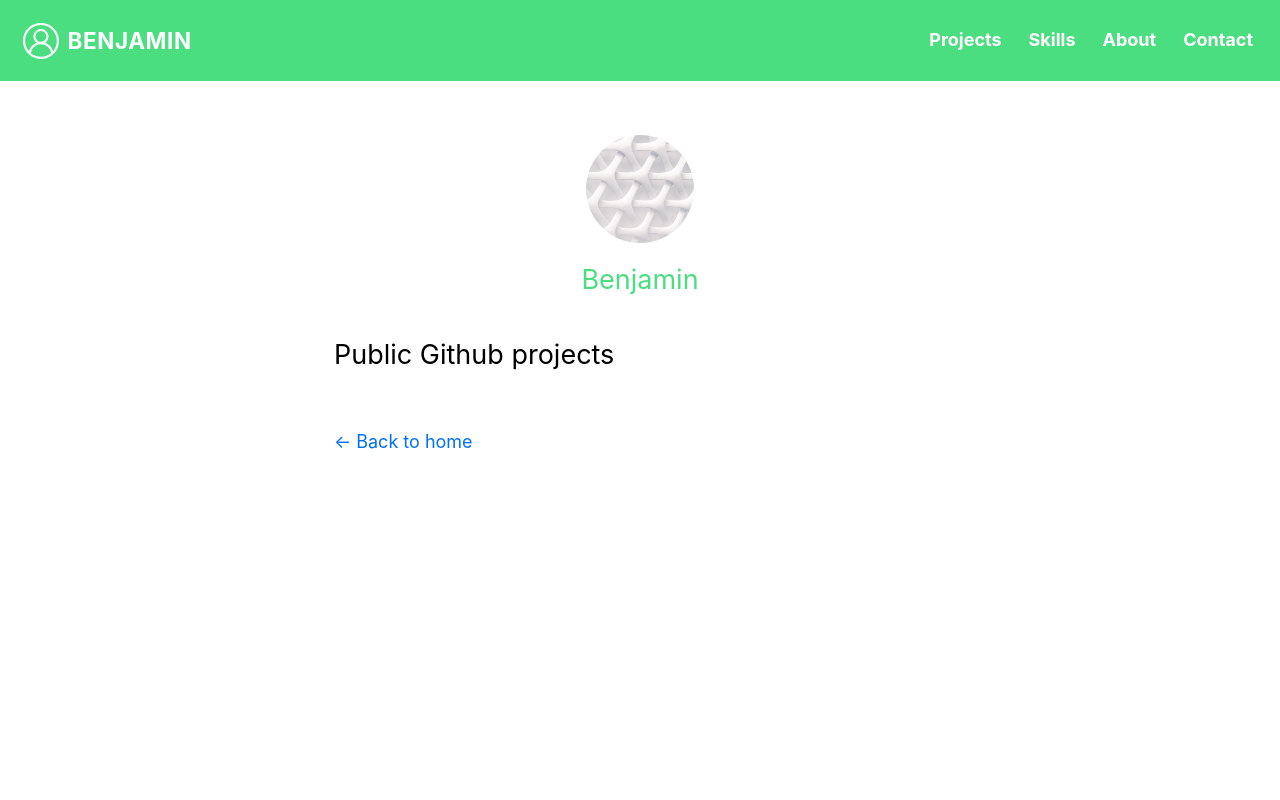
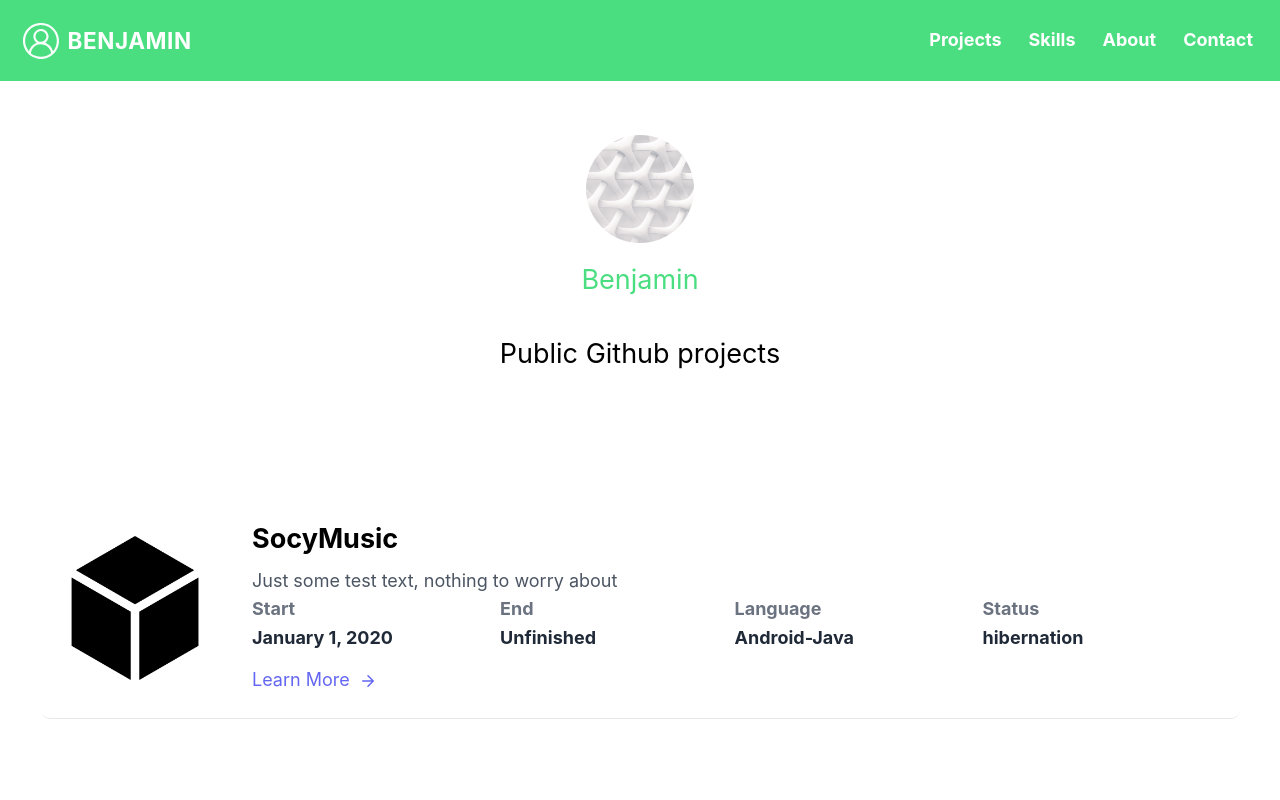
Before and after one commit to Benji377/home, a Next.js app: page /projects in a window 1280 px wide. Shown: the top 800 px of the page. Built offline with nearby package versions, Linux system fonts and the light colour scheme.

Commit message:
Added styling and project-module

```diff
--- a/components/date.js
+++ b/components/date.js
@@ -1,6 +1,9 @@
 import { parseISO, format } from 'date-fns';
 
 export default function Date({ dateString }) {
+  if (typeof dateString === "string" && dateString.trim().length === 0) {
+    return "Unfinished";
+  }
   const date = parseISO(dateString);
   return <time dateTime={dateString}>{format(date, 'LLLL d, yyyy')}</time>;
 }
--- a/components/layout.module.css
+++ b/components/layout.module.css
@@ -1,5 +1,4 @@
 .container {
-  max-width: 36rem;
   padding: 0 1rem;
   margin: 3rem auto 6rem;
 }
@@ -12,6 +11,11 @@
 
 .backToHome {
   margin: 3rem 0 0;
+  width: 36rem;
+  display: flex;
+  flex-direction: column;
+  align-items: center;
+
 }
 
 .nameColor {
--- /dev/null
+++ b/lib/projects.js
@@ -0,0 +1,44 @@
+import fs from 'fs';
+import path from 'path';
+import matter from 'gray-matter';
+import { remark } from 'remark';
+import html from 'remark-html';
+
+const projectsDirectory = path.join(process.cwd(), 'projects');
+
+export function getSortedProjectsData() {
+  // Get file names under /posts
+  const fileNames = fs.readdirSync(projectsDirectory);
+  const allProjectsData = fileNames.map((fileName) => {
+    // Remove ".md" from file name to get id
+    const id = fileName.replace(/\.md$/, '');
+
+    // Read markdown file as string
+    const fullPath = path.join(projectsDirectory, fileName);
+    const fileContents = fs.readFileSync(fullPath, 'utf8');
+
+    // Use gray-matter to parse the post metadata section
+    const matterResult = matter(fileContents);
+
+    // Markdown content
+    const content = matterResult.content;
+
+    // Combine the data with the id
+    return {
+      id,
+      content,
+      ...matterResult.data,
+    };
+  });
+
+  // Sort posts by date
+  return allProjectsData.sort(({ startdate: a }, { startdate: b }) => {
+    if (a < b) {
+      return 1;
+    } else if (a > b) {
+      return -1;
+    } else {
+      return 0;
+    }
+  });
+}
--- a/pages/about.js
+++ b/pages/about.js
@@ -8,10 +8,9 @@ export default function Projects() {
             <Head>
                 <title>{siteTitle}</title>
             </Head>
-            <section className={`${utilStyles.headingMd} ${utilStyles.padding1px}`}>
+            <section className={utilStyles.centeredItems}>
                 <h2 className={utilStyles.headingLg}>About me</h2>
-                <ul className={utilStyles.list}>
-                </ul>
+                <h1>COMING SOON</h1>
             </section>
         </Layout>
     );
--- a/pages/contact.js
+++ b/pages/contact.js
@@ -8,10 +8,9 @@ export default function Projects() {
             <Head>
                 <title>{siteTitle}</title>
             </Head>
-            <section className={`${utilStyles.headingMd} ${utilStyles.padding1px}`}>
+            <section className={utilStyles.centeredItems}>
                 <h2 className={utilStyles.headingLg}>Contact me</h2>
-                <ul className={utilStyles.list}>
-                </ul>
+                <h1>COMING SOON</h1>
             </section>
         </Layout>
     );
--- a/pages/index.js
+++ b/pages/index.js
@@ -20,14 +20,14 @@ export default function Home({ allPostsData }) {
       <Head>
         <title>{siteTitle}</title>
       </Head>
-      <section className={utilStyles.headingMd}>
+      <section className={`${utilStyles.headingMd} ${utilStyles.maxwidth}`}>
         <p>Hi, I'm Benji, a curious developer learning Next.JS</p>
         <p>
           (This is a sample website - you’ll be building a site like this on{' '}
           <a href="https://nextjs.org/learn">our Next.js tutorial</a>.)
         </p>
       </section>
-      <section className={`${utilStyles.headingMd} ${utilStyles.padding1px}`}>
+      <section className={`${utilStyles.headingMd} ${utilStyles.padding1px} ${utilStyles.maxwidth}`}>
         <h2 className={utilStyles.headingLg}>Blog</h2>
         <ul className={utilStyles.list}>
           {allPostsData.map(({ id, date, title }) => (
--- a/pages/posts/[id].js
+++ b/pages/posts/[id].js
@@ -29,7 +29,7 @@ export default function Post({ postData }) {
       <Head>
         <title>{postData.title}</title>
       </Head>
-      <article>
+      <article className={utilStyles.maxwidth}>
         <h1 className={utilStyles.headingXl}>{postData.title}</h1>
         <div className={utilStyles.lightText}>
           <Date dateString={postData.date} />
--- a/pages/projects.js
+++ b/pages/projects.js
@@ -1,16 +1,75 @@
 import Head from 'next/head';
 import Layout, { siteTitle } from '../components/layout';
 import utilStyles from '../styles/utils.module.css';
+import { getSortedProjectsData } from '../lib/projects';
+import Link from 'next/link';
+import Date from '../components/date';
 
-export default function Projects() {
+export async function getStaticProps() {
+    const allProjectsData = getSortedProjectsData();
+    return {
+        props: {
+            allProjectsData,
+        },
+    };
+}
+
+export default function Projects({ allProjectsData }) {
     return (
-        <Layout >
+        <Layout>
             <Head>
                 <title>{siteTitle}</title>
             </Head>
-            <section className={`${utilStyles.headingMd} ${utilStyles.padding1px}`}>
+            <section className={utilStyles.centeredItems}>
                 <h2 className={utilStyles.headingLg}>Public Github projects</h2>
-                <ul className={utilStyles.list}>
+                <ul className={utilStyles.plist}>
+                    {allProjectsData.map(({ id, title, content, link, language, status, startdate, enddate }) => (
+                        <li key={id}>
+                                <section>
+                                    <section class="body-font text-gray-600">
+                                        <div class="container mx-auto px-5 py-24">
+                                            <div class="mx-auto mb-10 flex flex-col items-center rounded-lg border-b border-gray-200 bg-white p-5 sm:flex-row">
+                                                <div class="inline-flex h-20 w-20 flex-shrink-0 items-center justify-center sm:mr-10 sm:h-32 sm:w-32">
+                                                    <img src="/images/block.png" />
+                                                </div>
+                                                <div class="mt-6 flex-grow text-center sm:mt-0 sm:text-left">
+                                                    <h1 class="title-font mb-2 text-2xl font-bold text-black">{title}</h1>
+                                                    <p class="text-base leading-relaxed">{content}</p>
+                                                    <div class="font-bold text-gray-800 md:flex">
+                                                        <div class="flex w-full space-x-3 md:w-1/2">
+                                                            <div class="w-1/2">
+                                                                <h2 class="text-gray-500">Start</h2>
+                                                                <p><Date dateString={startdate} /></p>
+                                                            </div>
+                                                            <div class="w-1/2">
+                                                                <h2 class="text-gray-500">End</h2>
+                                                                <p><Date dateString={enddate} /></p>
+                                                            </div>
+                                                        </div>
+                                                        <div class="flex w-full space-x-3 md:w-1/2">
+                                                            <div class="w-1/2">
+                                                                <h2 class="text-gray-500">Language</h2>
+                                                                <p>{language}</p>
+                                                            </div>
+                                                            <div class="w-1/2">
+                                                                <h2 class="text-gray-500">Status</h2>
+                                                                <p>{status}</p>
+                                                            </div>
+                                                        </div>
+                                                    </div>
+                                                    <Link href={link} class="mt-3 inline-flex items-center text-indigo-500">
+                                                    Learn More
+                                                        <svg fill="none" stroke="currentColor" stroke-linecap="round" stroke-linejoin="round" stroke-width="2" class="ml-2 h-4 w-4" viewBox="0 0 24 24">
+                                                            <path d="M5 12h14M12 5l7 7-7 7"></path>
+                                                        </svg>
+                                                    </Link>
+                                                </div>
+                                            </div>
+                                        </div>
+                                    </section>
+                                </section>
+                        </li>
+                    ))}
                 </ul>
             </section>
         </Layout>
--- a/pages/skills.js
+++ b/pages/skills.js
@@ -8,10 +8,9 @@ export default function Projects() {
             <Head>
                 <title>{siteTitle}</title>
             </Head>
-            <section className={`${utilStyles.headingMd} ${utilStyles.padding1px}`}>
+            <section className={utilStyles.centeredItems}>
                 <h2 className={utilStyles.headingLg}>My Skillset</h2>
-                <ul className={utilStyles.list}>
-                </ul>
+                <h1>COMING SOON</h1>
             </section>
         </Layout>
     );
--- a/projects/SocyMusic.md
+++ b/projects/SocyMusic.md
@@ -2,6 +2,7 @@
 title: 'SocyMusic'
 link: 'https://www.google.com'
 status: 'hibernation'
+language: 'Android-Java'
 startdate: '2020-01-01'
 enddate: ''
 ---
--- a/styles/utils.module.css
+++ b/styles/utils.module.css
@@ -37,10 +37,14 @@
   padding-top: 1px;
 }
 
-  .list {
+.list, .plist {
   list-style: none;
   padding: 0;
   margin: 0;
+}
+
+.plist {
+  width: 100%;
 }
 
 .listItem {
@@ -50,3 +54,15 @@
 .lightText {
   color: #666;
 }
+
+.centeredItems {
+  display: flex;
+  flex-direction: column;
+  align-items: center;
+}
+
+.maxwidth {
+    max-width: 36rem;
+    padding: 0 1rem;
+    margin: 3rem auto 6rem;
+}
```
Also changed, not shown: public/images/block.png (added). Lines whose indentation alone changed are shown as unchanged.
